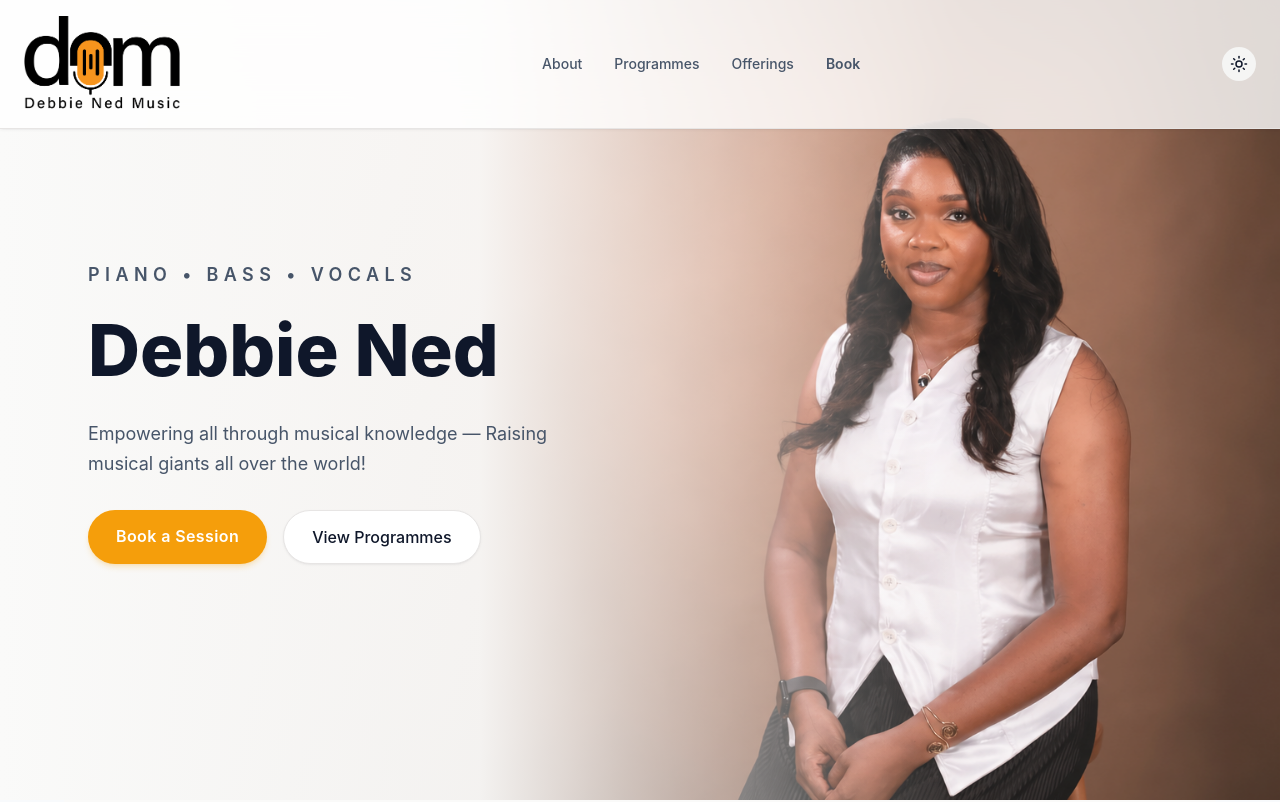
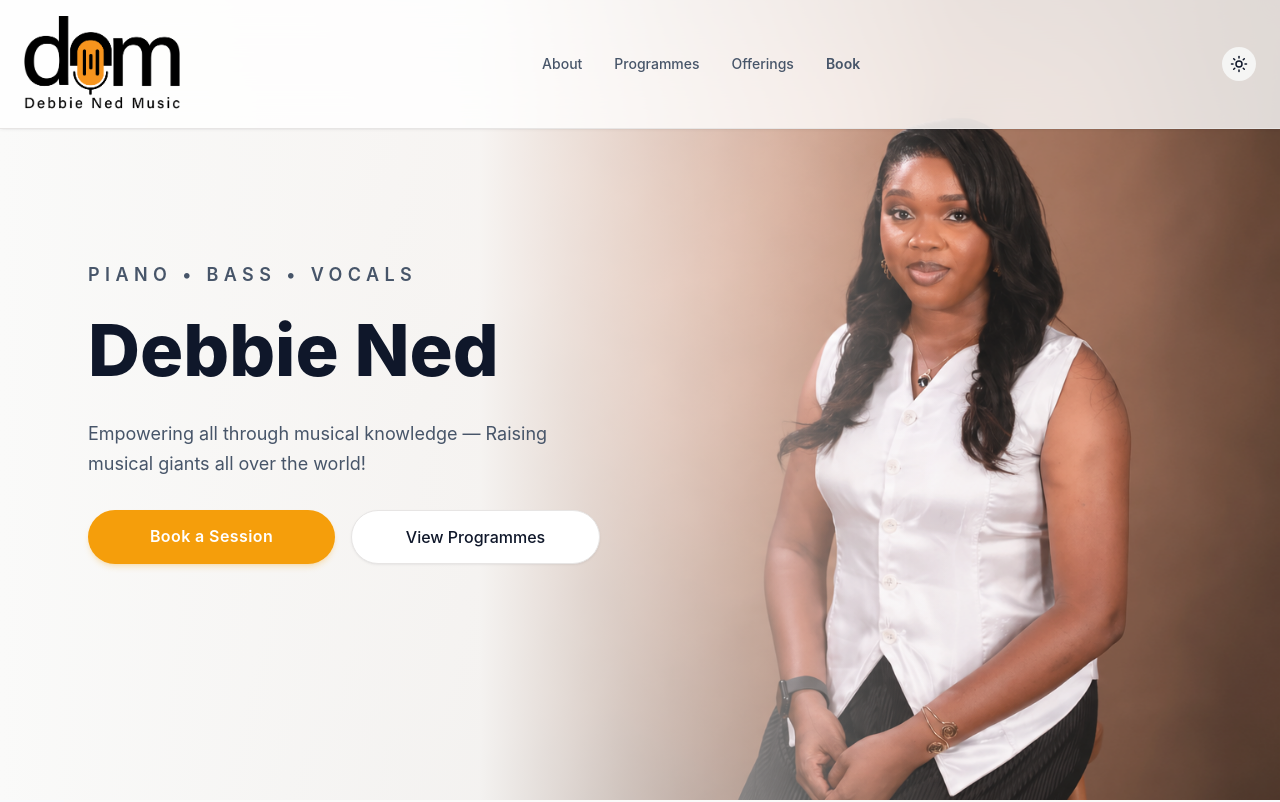
Before and after one commit to dettah/debbie-ned, a React (Vite) app in the folder Ned/: page / in a window 1280 px wide. Shown: the top 802 px of the page. Built offline with nearby package versions, Linux system fonts and the light colour scheme.

Commit message:
Fixed button overflow on hero section

```diff
--- a/Ned/src/components/LandingPage.jsx
+++ b/Ned/src/components/LandingPage.jsx
@@ -154,60 +154,6 @@ export default function LandingPage() {
 
 
 
-      {/* HERO
-      <section className="relative h-screen md:h-screen flex items-center bg-[#F8FAFC]">
-        <div className="absolute inset-0 pt-10 md:pt-0 overflow-hidden">
-          <img
-            src={HeroImg}
-            className="w-full h-full md:h-auto object-cover opacity-100 max-md:hidden"
-            alt="Debbie Ned Hero"
-          />
-          <img
-            src={HeroImg_sm}
-            className="md:hidden w-full h-full md:h-auto object-cover opacity-25"
-            alt="Debbie Ned Hero Mobile"
-          />
-        </div>
-
-        {/* LIGHT MODE GRADIENT OVERLAY */}
-      {/*
-      <div className="absolute inset-0 bg-linear-to-r from-[#F8FAFC]/95 via-[#F8FAFC0a]/80 to-transparent md:from-[#F8FAFC] md:via-[#F8FAFC]/90  md:to-transparent"></div>
-
-        <div className="relative z-10 max-w-7xl md:mt-6 md:ml-16 mx-auto px-6">
-          <p className="text-xs tracking-[0.3em] uppercase text-[#64748B] font-semibold mb-4 typing">
-            Piano • Bass • Vocals
-          </p>
-          <div className="w-fit">
-            <h1 className="text-5xl md:text-7xl font-extrabold leading-tight text-[#1E293B]">
-              Debbie Ned
-            </h1>
-          </div>
-
-          <p className="mt-6 text-[#334155] text-lg max-w-lg font-normal">
-            Empowering all through musical knowledge — Raising musical giants all over the world!
-          </p>
-
-          <div className="mt-8 flex gap-4">
-          */}
-      {/* PRIMARY CTA BUTTON */}
-      {/*<a
-              href="#contact"
-              className="px-4 md:px-6 py-3 bg-[#00D1B2] text-white rounded-full hover:bg-[#00B89F] hover:scale-105 shadow-md shadow-[#00D1B2]/20 transition duration-200 whitespace-nowrap font-medium"
-            >
-              Book a Session
-            </a>*/}
-
-      {/* SECONDARY OUTLINE BUTTON */}
-      {/*<a
-              href="#programmes"
-              className="px-4 md:px-6 py-3 border border-[#E2E8F0] bg-white text-[#1E293B] rounded-full hover:bg-[#F1F5F9] hover:border-[#CBD5E1] transition duration-200 whitespace-nowrap font-medium shadow-sm shadow-[#1E293B]/5"
-            >
-              View Programmes
-            </a>
-          </div>
-        </div>
-      </section> */}
-
       {/* HERO */}
       <section className="relative h-screen md:h-screen flex items-center bg-[#FAFAF9]">
         {/* BACKGROUND IMAGES CONTAINER */}
@@ -247,7 +193,7 @@ export default function LandingPage() {
             {/* BRAND ACCENT CTA BUTTON */}
             <a
               href="#contact"
-              className="px-5 md:px-7 py-3.5 bg-[#F59E0B] text-white rounded-full hover:bg-[#D97706] hover:scale-105 shadow-md shadow-[#F59E0B]/20 transition duration-200 whitespace-nowrap font-semibold tracking-wide"
+              className="px-2 flex-1 md:px-7 py-3.5 bg-[#F59E0B] text-white rounded-full hover:bg-[#D97706] hover:scale-105 shadow-md shadow-[#F59E0B]/20 transition duration-200 whitespace-nowrap font-semibold tracking-wide text-center"
             >
               Book a Session
             </a>
@@ -255,7 +201,7 @@ export default function LandingPage() {
             {/* SECONDARY OUTLINE BUTTON */}
             <a
               href="#programmes"
-              className="px-5 md:px-7 py-3.5 border border-[#E7E5E4] bg-white text-[#0F172A] rounded-full hover:bg-[#F5F5F4] hover:border-[#D6D3D1] transition duration-200 whitespace-nowrap font-medium shadow-sm shadow-[#0F172A]/5"
+              className="px-2 text-center flex-1 md:px-7 py-3.5 border border-[#E7E5E4] bg-white text-[#0F172A] rounded-full hover:bg-[#F5F5F4] hover:border-[#D6D3D1] transition duration-200 whitespace-nowrap font-medium shadow-sm shadow-[#0F172A]/5"
             >
               View Programmes
             </a>
```
